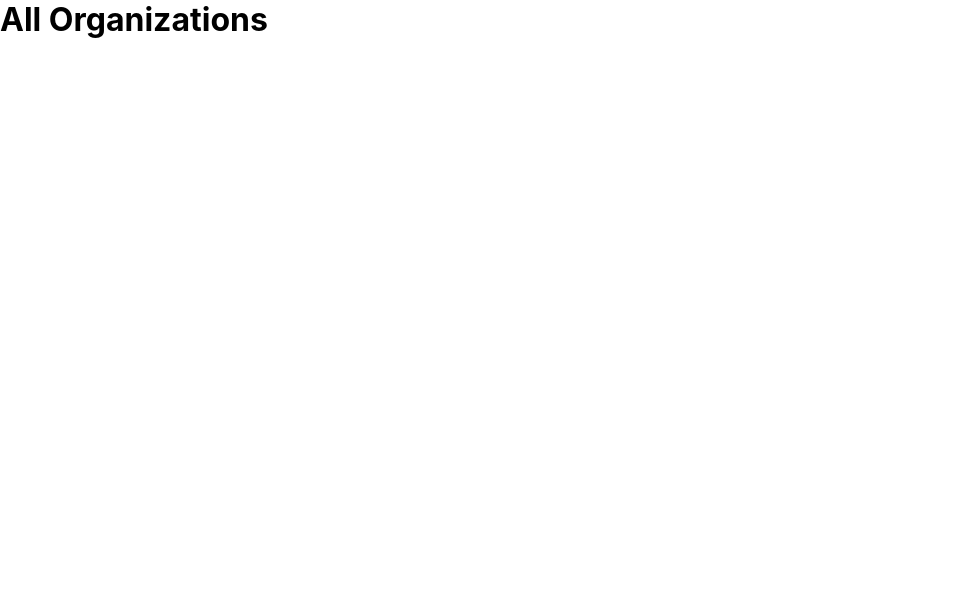
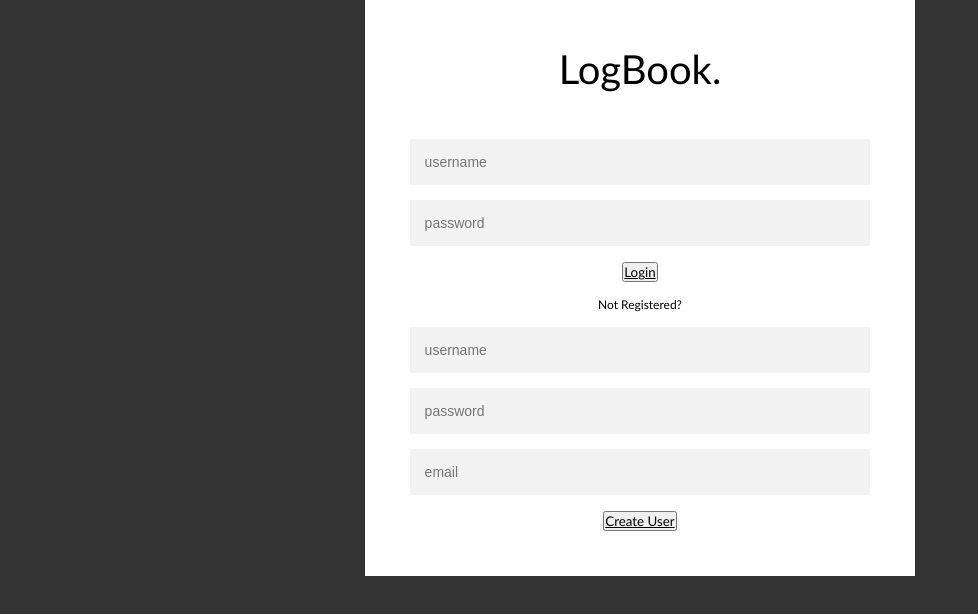
Before and after one commit to adammet/LogBook, a React (Create React App) app in the folder react-app/: page / in a window 1280 px wide. Shown: the top 614 px of the page, without its empty margins (0-978 px from the left). Built offline with nearby package versions, Linux system fonts and the light colour scheme.

Commit message:
Fixed HomePage link

```diff
--- a/react-app/src/components/main.js
+++ b/react-app/src/components/main.js
@@ -8,7 +8,7 @@
 const Main = () => (
 	<HashRouter>
 			<Switch>
-				<Route exact path="/" component={OrganizationsPage} />
+				<Route exact path="/" component={HomePage} />
 				<Route exact path="/main" component={MainPage} />
 				<Route exact path="/main" component={OrganizationsPage} />
 			</Switch>
```
